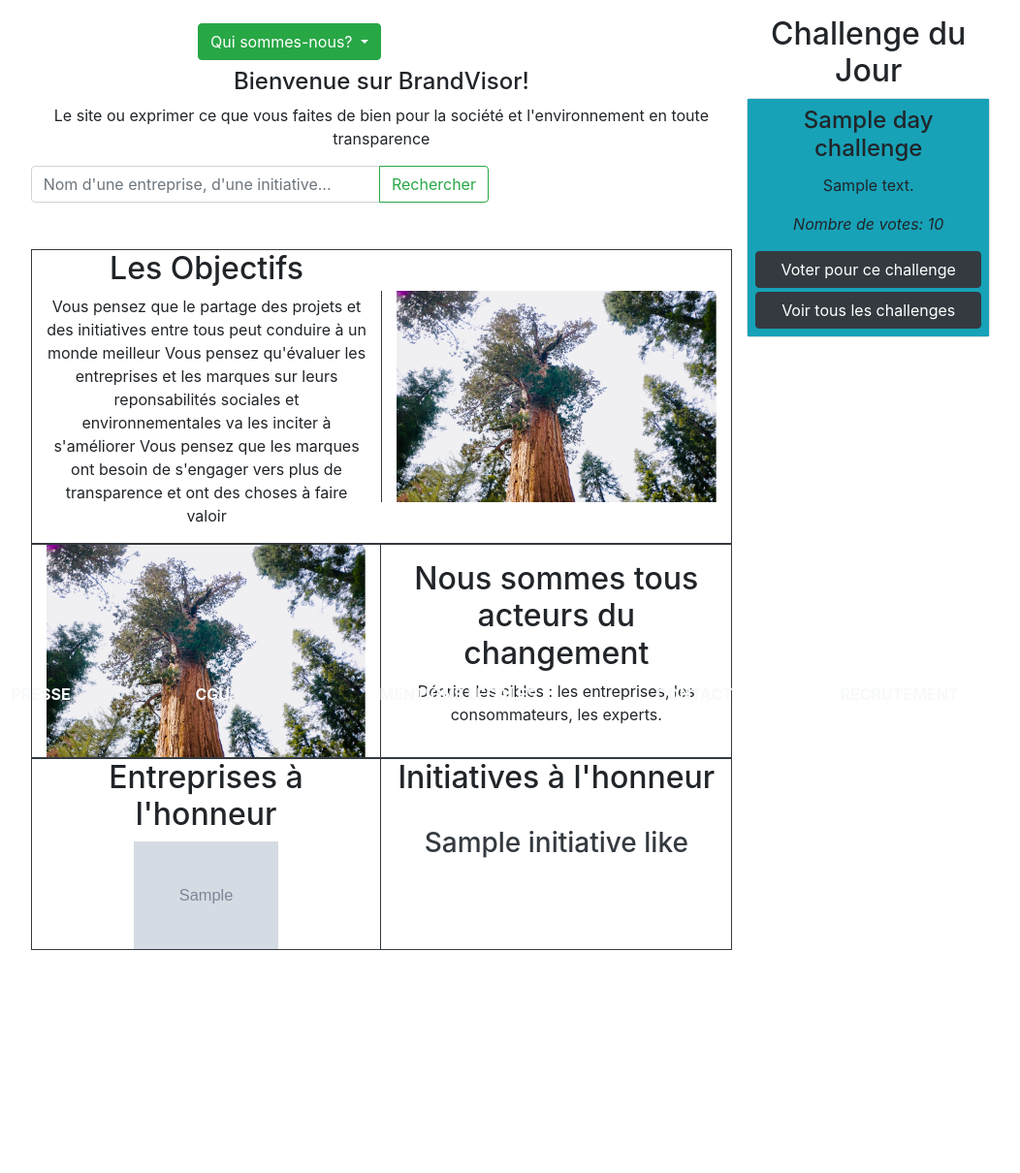
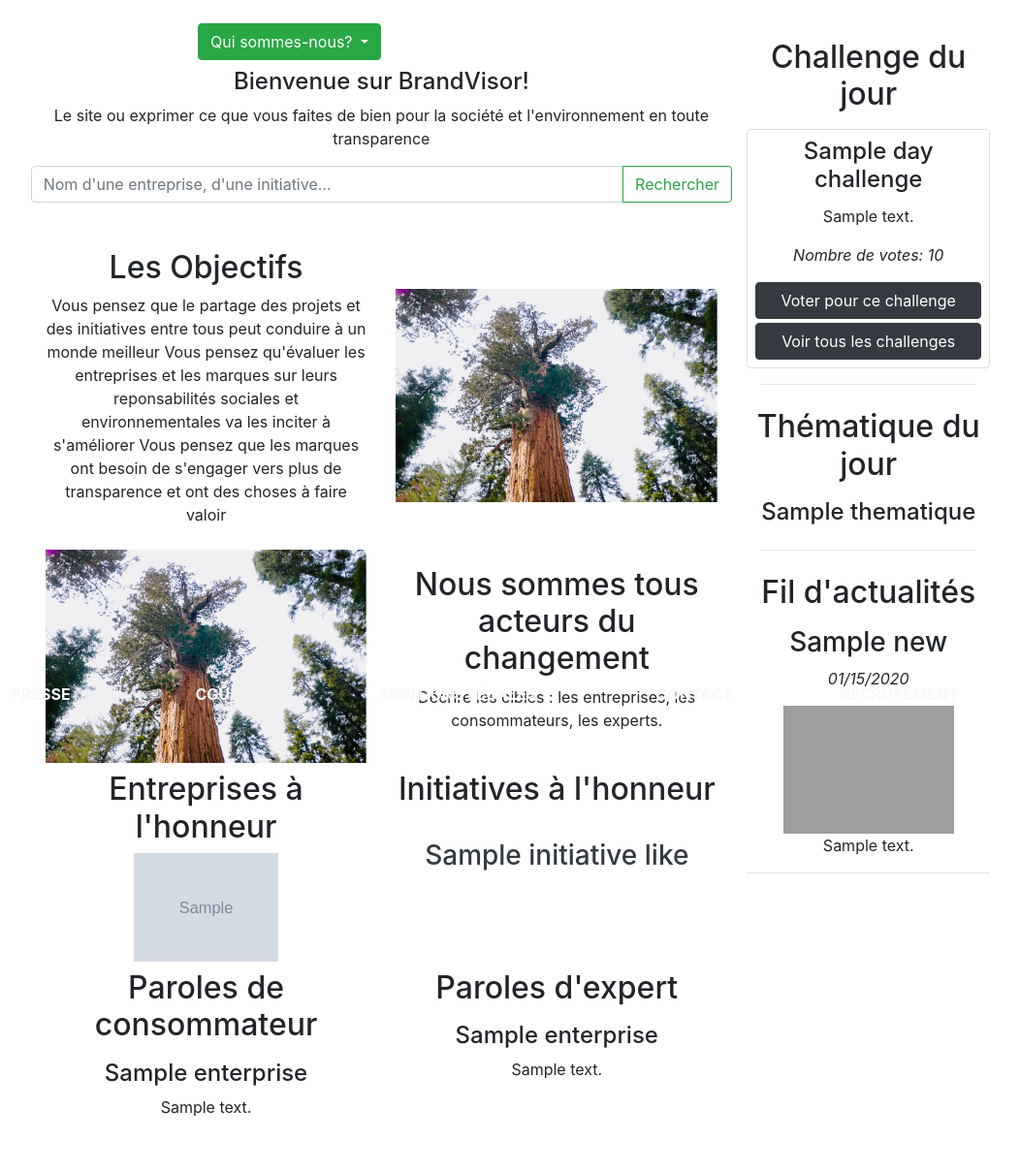
Before and after one commit to VictorSvenn/Brandvisor, a Symfony app: template templates/home/home.html.twig in a window 1280 px wide. Shown: the part 62-1272 px from the top of the page at 97% size, without its empty margins (121-1173 px from the left). Before the commit the page ends 1042 px from the top, so only its background shows below. Run offline with Twig, Linux system fonts and the light colour scheme; the template is opened without the code that fills it: most values are stand-ins (such as "Sample title", 1, 10 or a date in 2020); grey boxes marked "Sample" are stand-in pictures; some libraries are stand-ins or nearby versions; grey boxes are pictures that could not be loaded.

Commit message:
Page accueuil terminée, next Design

```diff
--- a/assets/scss/global.scss
+++ b/assets/scss/global.scss
@@ -12,7 +12,7 @@
 $white: rgba(255, 255, 255, 0.4);
 $darkGreen: #356315;
 $red: #ff3254;
-$black: #000000;
+$black: rgba(0, 0, 0, 0.2);
 
 .text-lightGreen {
     color: $lightGreen;
--- a/src/Entity/News.php
+++ b/src/Entity/News.php
@@ -23,7 +23,7 @@
     private $date;
 
     /**
-     * @ORM\Column(type="string", length=255)
+     * @ORM\Column(type="text")
      */
     private $illustration;
 
--- a/templates/home/home.html.twig
+++ b/templates/home/home.html.twig
@@ -19,7 +19,7 @@
 
             <div class="container-fluid">
                 {# Section "Les Objectifs"#}
-                <div class="row text-center border border-dark">
+                <div class="row text-center bg-white mb-2">
                     {#Texte#}
                     <div class="col-6 my-auto ">
                         <h2>Les Objectifs</h2>
@@ -34,15 +34,15 @@
                             valoir</p>
                     </div>
                     {#Image#}
-                    <div class="col-6 my-auto border-left border-dark">
+                    <div class="col-6 my-auto">
                         <img src="{{ asset('images/Baobabos-small.jpg') }}" alt="" width="100%">
                     </div>
                 </div>
                 {#~~~~~~~~~~~~~#}
                 {# Section "Nous sommes tous acteurs du changement"#}
-                <div class="row text-center border border-dark ">
+                <div class="row text-center bg-black mb-2">
                     {#Image#}
-                    <div class="col-6 my-auto border-right border-dark">
+                    <div class="col-6 my-auto ">
                         <img src="{{ asset('images/Baobabos-small.jpg') }}" alt="" width="100%">
                     </div>
                     {#Texte#}
@@ -53,9 +53,9 @@
                 </div>
                 {#~~~~~~~~~~~~~#}
                 {# Section "Entreprises à l'honneur + initiatives les + likées"#}
-                <div class="row text-center border border-dark ">
+                <div class="row text-center bg-white mb-2">
                     {#Entreprise par notes #}
-                    <div class="col-6 my-auto border-right border-dark">
+                    <div class="col-6 my-auto ">
                         <h2>Entreprises à l'honneur</h2>
                         {% for enterpriseNote in enterpriseNotes %}
                             <a href="#"><img src="{{ enterpriseNote.logo }}" alt="" width="45%"></a>
@@ -72,17 +72,41 @@
                     </div>
                 </div>
                 {#~~~~~~~~~~~~~#}
+                {# Section "Paroles de consommateur + expert"#}
+                <div class="row text-center bg-black mb-2">
+                    {# Paroles de consommateur #}
+                    <div class="col-6 my-auto ">
+                        <h2>Paroles de consommateur</h2>
+                        {% for consumerAdvice in consumerAdvices %}
+                            <div class="bg-white rounded p-2 m-2">
+                                <h4>{{ consumerAdvice.enterprise.name }}</h4>
+                                <p>{{ consumerAdvice.text }}</p>
+                            </div>
+                        {% endfor %}
+                    </div>
+                    {# Section "Paroles d'expert"#}
+                    <div class="col-6">
+                        <h2>Paroles d'expert</h2>
+                        {% for expertAdvice in expertAdvices %}
+                            <div class="bg-white rounded p-2 m-2">
+                                <h4>{{ expertAdvice.enterprise.name }}</h4>
+                                <p>{{ expertAdvice.text }}</p>
+                            </div>
+                        {% endfor %}
+                    </div>
+                </div>
             </div>
         </div>
         {# SideBar #}
         <div class="container-fluid col-3">
             {# Section "Challenge du Jour"#}
-            <div class="row">
+            <div class="row mt-3 bg-white">
+                <div>
                     <div class="mx-auto text-center">
-                    <h2 class="">Challenge du Jour</h2>
+                        <h2 class="bg-black p-2 ">Challenge du jour</h2>
                     </div>
-                <div class="card">
-                    <div class="card-body p-2 bg-info">
+                    <div class="card bg-transparent">
+                        <div class="card-body p-2">
                             <h4 class="card-title text-center">{{ dayChallenge.name }}</h4>
                             <p class="card-text text-center">{{ dayChallenge.description }}</p>
                             <p class="card-text text-center font-italic">Nombre de votes: {{ votes }}</p>
@@ -91,14 +115,42 @@
                         </div>
                     </div>
                 </div>
+            </div>
             {#~~~~~~~~#}
+            <hr/>
             {# Section "Thématique à l'honneur"#}
+            <div class="row mt-3 bg-white">
                 <div>
-
+                    <div class="mx-auto text-center">
+                        <h2 class="bg-black p-2">Thématique du jour</h2>
+                    </div>
+                    <div class="mx-auto text-center">
+                        <h4>{{ thematique.name }}</h4>
+                    </div>
                 </div>
             </div>
             {#~~~~~~~~~~~~~#}
+            <hr/>
+            {# Section "Fil d'actualité"#}
+            <div class="row mt-3 bg-white">
+                <div>
+                    <div class="mx-auto text-center">
+                        <h2 class="bg-black p-2 ">Fil d'actualités</h2>
                     </div>
+                    <div class="mx-auto text-center">
+                        {% for new in news %}
+                            <h3>{{ new.title }}</h3>
+                            <p class="font-italic">{{ new.date|date("m/d/Y") }}</p>
+                            <img src="{{ new.illustration }}" width="70%">
+                            <p>{{ new.text }}</p>
+                            <hr/>
+                        {% endfor %}
+                    </div>
+                </div>
+            </div>
+        </div>
+    </div>
+    {#~~~~~~~~~~~~~#}
 
 
 {% endblock %}
--- a/templates/home/research.html.twig
+++ b/templates/home/research.html.twig
@@ -1,5 +1,5 @@
 {% block body %}
-    <form method="post" action="" class="col-8">
+    <form method="post" action="" class="col-12">
         <div class="input-group mb-3">
             <input type="text" class="form-control" placeholder="Nom d'une entreprise, d'une initiative..."
                    aria-label="Recipient's username" aria-describedby="basic-addon2" name="searchText">
@@ -9,7 +9,7 @@
         </div>
     </form>
     {# Mise en place des cartes #}
-    <div class="container-fluid col-8 ml-0">
+    <div class="container-fluid ml-0">
         {% if form == true and numResults > 1 %}
             <p class="font-italic">{{ numResults }} résultats pour votre recherche</p>
         {% elseif form == true %}
@@ -21,8 +21,8 @@
             {% set count = 0 %}
             {# Cartes pour les ENTREPRISES #}
             {% for enterprise in enterprises %}
-                <div class="card col-5">
-                    <p class="bg-info mx-auto p-1 rounded">Entreprise</p>
+                <div class="card col-5 m-2 ">
+                    <p class="bg-info mx-auto rounded">Entreprise</p>
                     <img class="card-img-top" src="{{ enterprise.logo }}" alt="">
                     <div class="card-body">
                         <h5 class="card-title">{{ enterprise.name }}</h5>
@@ -37,8 +37,8 @@
         {# Cartes pour les INITIATIVES #}
         <div class="row my-3">
             {% for initiative in initiatives %}
-                <div class="card col-5">
-                    <p class="bg-info mx-auto p-1 rounded">Initiative</p>
+                <div class="card col-5 m-2">
+                    <p class="bg-info mx-auto rounded">Initiative</p>
                     <img class="card-img-top" src="{{ initiative.illustration }}" alt="">
                     <div class="card-body">
                         <h5 class="card-title">{{ initiative.name }}</h5>
@@ -55,8 +55,8 @@
         {# Cartes pour les THEMATIQUES ODD #}
         <div class="row my-3">
             {% for odd in odds %}
-                <div class="card col-5">
-                    <p class="bg-info mx-auto p-1 rounded">Thématique odd</p>
+                <div class="card col-5 m-2">
+                    <p class="bg-info mx-auto rounded">Thématique odd</p>
                     <div class="card-body">
                         <h5 class="card-title">{{ odd.name }}</h5>
                         <a href="#" class="btn btn-primary">Consulter la thématique</a>
```
Also changed, not shown: src/Controller/HomeController.php (+21 -1 lines), src/Repository/NewsRepository.php (+9 -0 lines), src/Repository/OddRepository.php (+11 -0 lines), src/Repository/OpinionRepository.php (+26 -0 lines). Lines whose indentation alone changed are shown as unchanged.
